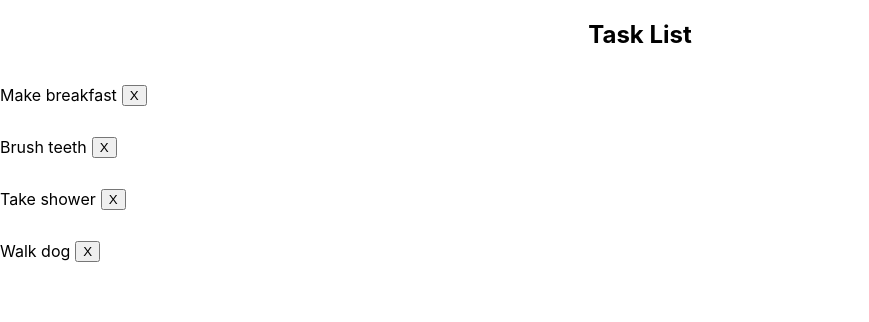
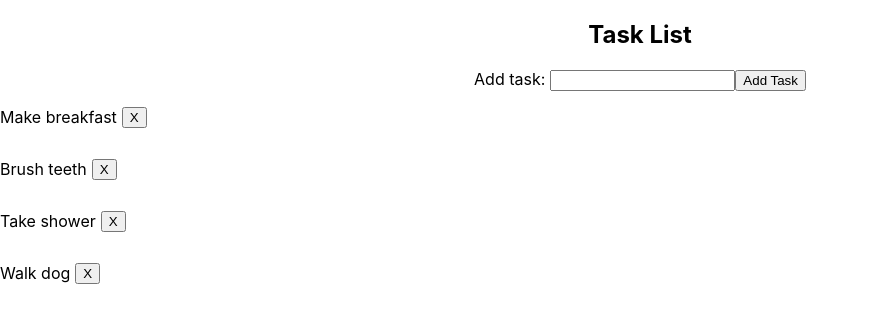
Before and after one commit to cookm353/ReactForms, a React (Create React App) app in the folder ToDos/: page / in a window 1280 px wide. Shown: the top 322 px of the page, without its empty margins (0-869 px from the left). Built offline with nearby package versions, Linux system fonts and the light colour scheme.

Commit message:
Implemented form

```diff
--- a/ToDos/src/NewToDoForm.js
+++ b/ToDos/src/NewToDoForm.js
@@ -1,9 +1,36 @@
-import React from "react"
+import React, { useState } from "react"
+import "./NewToDoForm.css"
 
-const NewToDoForm = () => {
+const NewToDoForm = ({ addTask }) => {
+    const initialState = ""
+
+    const [formData, setFormData] = useState(initialState)
+
+    const handleChange = (e) => {
+        let { value } = e.target
+        setFormData(value)
+    }
+
+    const handleSubmit = (e) => {
+        e.preventDefault()
+        addTask(formData)
+        setFormData(initialState)
+    }
+
     return (
-        <form>
-
+        <form onSubmit={handleSubmit}>
+            <label
+                htmlFor="newTask"
+            >Add task:
+            </label>
+            <input
+                type="text"
+                id="newTask"
+                name="newTask"
+                onChange={handleChange}
+                value={formData}
+            />
+            <button>Add Task</button>
         </form>
     )
 }
```
